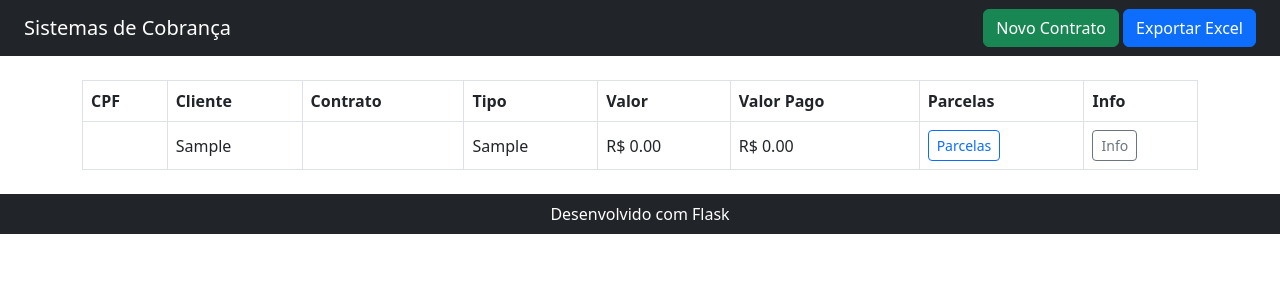
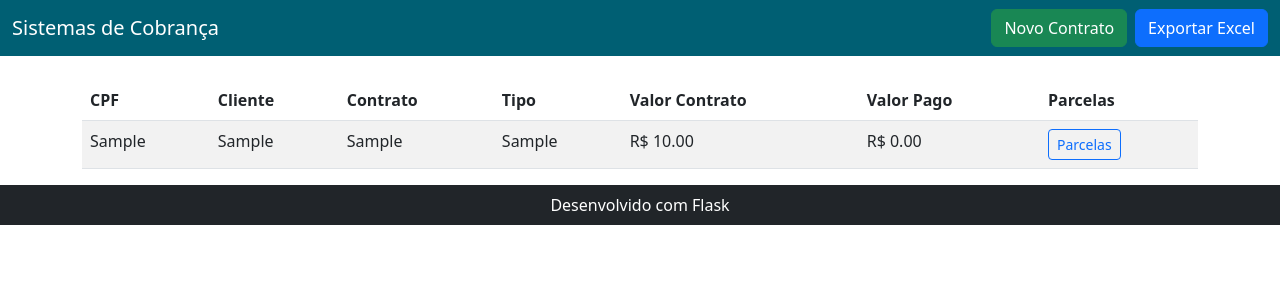
Before and after one commit to felipe4128/Contratos_cobranca, a Flask app: template templates/index.html in a window 1280 px wide. Shown: the top 300 px of the page. Run offline with Flask 3, Linux system fonts and the light colour scheme; the template is opened without the code that fills it: values that come from a table or form of the project are taken from there, others are empty; tables that the repository leaves empty hold one stand-in row (values such as "Sample post").

Commit message:
Atualiza correções

```diff
--- a/app.py
+++ b/app.py
@@ -20,18 +20,17 @@ def inject_colors():
 db = SQLAlchemy(app)
 
 class Contrato(db.Model):
-    id              = db.Column(db.Integer, primary_key=True)
-    cpf             = db.Column(db.String(14), nullable=True)
-    data_contrato   = db.Column(db.Date, nullable=True)
-    cliente         = db.Column(db.String(100), nullable=True)
-    numero          = db.Column(db.String(50), nullable=True)
-    tipo_contrato   = db.Column(db.String(50), nullable=True)
-    garantia        = db.Column(db.String(100), nullable=True)
-    valor           = db.Column(db.Float, nullable=True)
-    parcelas        = db.Column(db.Integer, default=0)
-    parcelas_restantes = db.Column(db.Integer, default=0)
+    id                  = db.Column(db.Integer, primary_key=True)
+    cpf                 = db.Column(db.String(14), nullable=True)
+    data_contrato       = db.Column(db.Date, nullable=True)
+    cliente             = db.Column(db.String(100), nullable=True)
+    numero              = db.Column(db.String(50), nullable=True)
+    tipo_contrato       = db.Column(db.String(50), nullable=True)
+    garantia            = db.Column(db.String(100), nullable=True)
+    valor               = db.Column(db.Float, nullable=True)
+    parcelas            = db.Column(db.Integer, default=0)
+    parcelas_restantes  = db.Column(db.Integer, default=0)
     vencimento_parcelas = db.Column(db.Date, nullable=True)
-    demais_info     = db.Column(db.Text, nullable=True)
 
 class Parcela(db.Model):
     id            = db.Column(db.Integer, primary_key=True)
@@ -91,12 +90,30 @@ def novo():
             db.session.commit()
 
         return redirect(url_for('index'))
+
     return render_template('novo.html')
 
-@app.route('/contrato/<int:id>')
+@app.route('/contrato/<int:id>', methods=['GET','POST'])
 def ver_contrato(id):
     contrato = Contrato.query.get_or_404(id)
     parcelas = contrato.parcelas_list
+    if request.method=='POST':
+        contrato.cpf = request.form.get('cpf') or None
+        for field,val in request.form.items():
+            if hasattr(Contrato, field) and field not in ['cpf']:
+                if val == '':
+                    setattr(contrato, field, None)
+                elif field in ['valor']:
+                    setattr(contrato, field, float(val))
+                elif field in ['parcelas','parcelas_restantes']:
+                    setattr(contrato, field, int(val))
+                elif field in ['data_contrato','vencimento_parcelas']:
+                    setattr(contrato, field, datetime.strptime(val,'%Y-%m-%d'))
+                else:
+                    setattr(contrato, field, val)
+        db.session.commit()
+        return redirect(url_for('ver_contrato', id=id))
+
     return render_template('contrato.html', contrato=contrato, parcelas=parcelas)
 
 @app.route('/parcela/<int:id>/quitar', methods=['POST'])
@@ -108,17 +125,6 @@ def quitar_parcela(id):
         cont.parcelas_restantes -= 1
     db.session.commit()
     return redirect(url_for('ver_contrato', id=p.contrato_id))
-
-@app.route('/contrato/<int:id>/info', methods=['GET','POST'])
-def editar_info(id):
-    contrato = Contrato.query.get_or_404(id)
-    if request.method == 'POST':
-        contrato.garantia = request.form.get('garantia') or None
-        contrato.valor = float(request.form.get('valor')) if request.form.get('valor') else None
-        contrato.demais_info = request.form.get('demais_info') or None
-        db.session.commit()
-        return redirect(url_for('index'))
-    return render_template('info.html', contrato=contrato)
 
 @app.route('/deletar', methods=['POST'])
 def deletar():
@@ -134,16 +140,16 @@ def deletar():
 @app.route('/exportar')
 def exportar():
     contratos = Contrato.query.all()
-    data = []
+    data=[]
     for c in contratos:
         d = c.__dict__.copy()
-        d.pop('_sa_instance_state', None)
+        d.pop('_sa_instance_state',None)
         data.append(d)
     df = pd.DataFrame(data)
-    path = os.path.join(base_dir, 'export.xlsx')
-    df.to_excel(path, index=False)
-    return send_file(path, as_attachment=True)
+    path = os.path.join(base_dir,'export.xlsx')
+    df.to_excel(path,index=False)
+    return send_file(path,as_attachment=True)
 
-if __name__ == "__main__":
+if __name__=="__main__":
     port = int(os.environ.get("PORT",5000))
-    app.run(host="0.0.0.0", port=port)
+    app.run(host="0.0.0.0",port=port)
--- a/templates/index.html
+++ b/templates/index.html
@@ -1,51 +1,43 @@
 <!doctype html>
-<html lang="pt-BR">
+<html lang="en">
 <head>
-    <meta charset="utf-8">
+  <meta charset="UTF-8">
   <title>Sistemas de Cobrança</title>
-    <link href="https://cdn.jsdelivr.net/npm/bootstrap@5.3.0/dist/css/bootstrap.min.css" rel="stylesheet">
+  <link rel="stylesheet" href="https://cdn.jsdelivr.net/npm/bootstrap@5.3.0/dist/css/bootstrap.min.css">
 </head>
 <body>
-    <nav class="navbar navbar-dark bg-dark px-4">
-      <a class="navbar-brand" href="#">Sistemas de Cobrança</a>
-      <div>
-        <a href="{{ url_for('novo') }}" class="btn btn-success">Novo Contrato</a>
-        <a href="{{ url_for('exportar') }}" class="btn btn-primary">Exportar Excel</a>
+<nav class="navbar navbar-expand-lg" style="background-color: #005f73;">
+  <div class="container-fluid">
+    <span class="navbar-brand text-white">Sistemas de Cobrança</span>
+    <div class="d-flex">
+      <a class="btn btn-success me-2" href="{{ url_for('novo') }}">Novo Contrato</a>
+      <a class="btn btn-primary" href="{{ url_for('exportar') }}">Exportar Excel</a>
+    </div>
   </div>
 </nav>
-    <div class="container my-4">
-      <table class="table table-bordered align-middle">
+<div class="container mt-4">
+  <table class="table table-striped">
     <thead>
       <tr>
         <th>CPF</th>
         <th>Cliente</th>
         <th>Contrato</th>
         <th>Tipo</th>
-            <th>Valor</th>
+        <th>Valor Contrato</th>
         <th>Valor Pago</th>
         <th>Parcelas</th>
-            <th>Info</th>
       </tr>
     </thead>
     <tbody>
       {% for c in contratos %}
       <tr>
-            <td>{{ c.cooperado }}</td>
+        <td>{{ c.cpf }}</td>
         <td>{{ c.cliente }}</td>
-            <td>{{ c.contrato_numero }}</td>
+        <td>{{ c.numero }}</td>
         <td>{{ c.tipo_contrato }}</td>
-            <td>R$ {{ "%.2f"|format(c.valor_sistema) }}</td>
-            <td>R$ {{ "%.2f"|format(valor_pago[c.id]) }}</td>
-            <td>
-              <a href="{{ url_for('ver_parcelas', id=c.id) }}" class="btn btn-outline-primary btn-sm">
-                Parcelas
-              </a>
-            </td>
-            <td>
-              <a href="{{ url_for('ver_contrato', id=c.id) }}" class="btn btn-outline-secondary btn-sm">
-                Info
-              </a>
-            </td>
+        <td>R$ {{ "%.2f"|format(c.valor or 0) }}</td>
+        <td>R$ {{ "%.2f"|format(valor_pago.get(c.id,0)) }}</td>
+        <td><a class="btn btn-outline-primary btn-sm" href="{{ url_for('ver_contrato', id=c.id) }}">Parcelas</a></td>
       </tr>
       {% endfor %}
     </tbody>
```
Lines whose indentation alone changed are shown as unchanged.
